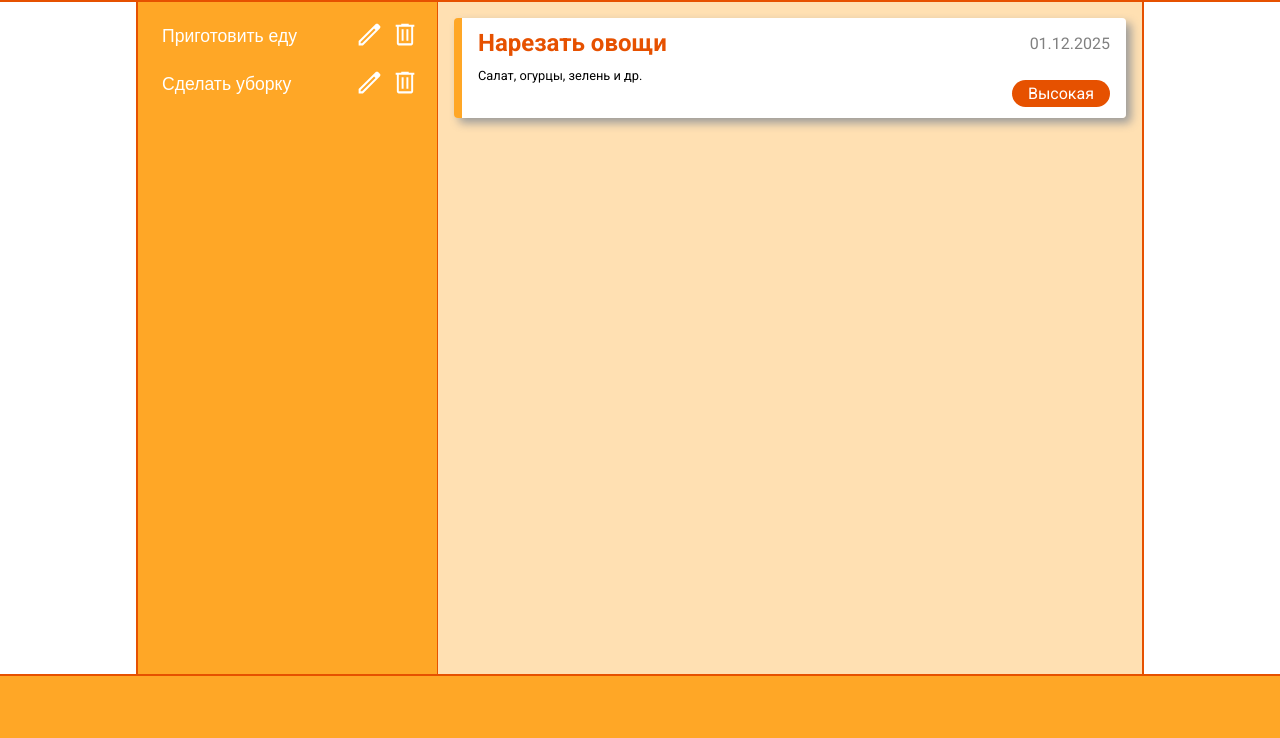
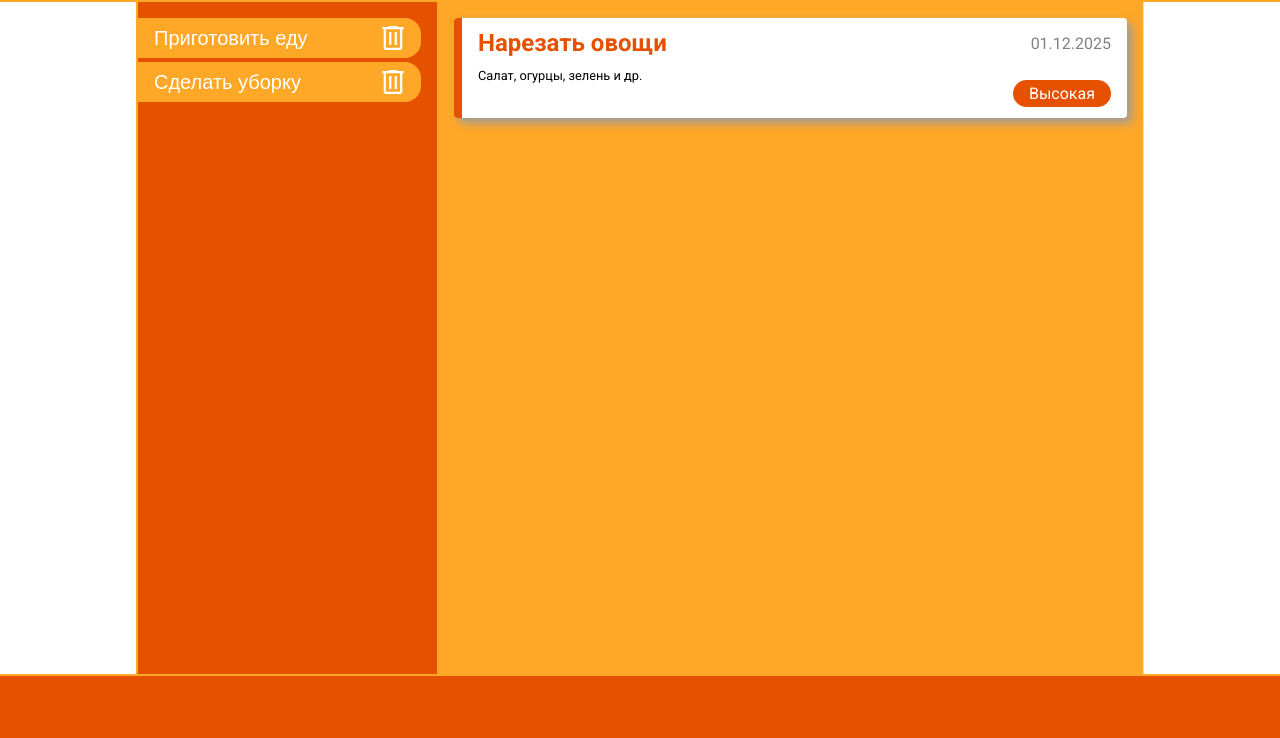
Before and after one commit to bulkassi/odin-todo-list, a website built with webpack: page src/template.html in a window 1280 px wide. Shown: the part 62-800 px from the top of the page. Built offline with nearby package versions, Linux system fonts and the light colour scheme; files whose address does not match are found by name.

Commit message:
Make adjustments to stylization of the page

```diff
--- a/src/styles.css
+++ b/src/styles.css
@@ -75,7 +75,7 @@ body {
 .footer {
   padding: 1rem calc(var(--spacing-unit) + (100% - var(--full-width)) / 2);
 
-  background-color: var(--primary);
+  background-color: var(--primary-dark);
   color: white;
 }
 
@@ -87,7 +87,7 @@ body {
   align-items: center;
   gap: var(--spacing-unit);
 
-  border-bottom: 2px solid var(--primary-dark);
+  border-bottom: 2px solid var(--primary);
 }
 
 .main-content {
@@ -101,57 +101,66 @@ body {
   height: 100%;
   overflow: hidden;
 
-  border-left: 2px solid var(--primary-dark);
-  border-right: 2px solid var(--primary-dark);
+  border-left: 2px solid var(--primary);
 }
 
 .projects-container {
   display: flex;
 
-  padding: var(--spacing-unit);
-  border-right: 1px solid var(--primary-dark);
+  padding: var(--spacing-unit) var(--spacing-unit) 0 0;
+  border-right: 1px solid var(--primary);
 
-  background-color: var(--primary);
+  background-color: var(--primary-dark);
 }
 
 .projects-list {
   display: grid;
   grid-template-columns: 1fr;
-  grid-template-rows: 2rem;
-  grid-auto-rows: 2rem;
-  gap: var(--spacing-unit);
+  grid-template-rows: 2.5rem;
+  grid-auto-rows: 2.5rem;
+  gap: 0.25rem;
 
   width: 100%;
 }
 
 .project-item {
   display: grid;
-  grid-template-columns: 1fr 2rem 2rem;
+  grid-template-columns: 1fr 2.5rem;
   gap: 0.2rem;
+
+  background-color: var(--primary);
+  border-radius: 0 1rem 1rem 0;
 
   width: 100%;
 }
 
 .project-name {
-  font-size: 1.1rem;
+  font-size: 1.25rem;
   color: white;
+  margin-left: 1rem;
 
   display: flex;
   justify-content: start;
   align-items: center;
-
-  padding: 0.5rem;
 }
 
-.project-edit-name img,
+.project-delete {
+  display: flex;
+  justify-content: center;
+  align-items: center;
+
+  margin-right: 1rem;
+}
+
 .project-delete img {
-  height: 1.8rem;
-  width: 1.8rem;
+  height: 2rem;
+  width: 2rem;
 }
 
 .todos-container {
-  background-color: var(--primary-light);
-  /* Add these properties to make it fill the available height */
+  background-color: var(--primary);
+  border-right: 1px solid var(--primary-light);
+
   display: flex;
   flex-direction: column;
   height: 100%;
@@ -167,9 +176,8 @@ body {
   gap: 1rem;
 
   padding: 1rem;
-  /* Add these properties to make it expand and fill the container */
   flex: 1;
-  min-height: 0; /* Important for Firefox to allow shrinking below content size */
+  min-height: 0;
 }
 
 .todo-item {
@@ -180,7 +188,11 @@ body {
     ". title date"
     ". desc priority";
 
-  background: linear-gradient(to right, var(--primary) 0.5rem, white 0.5rem);
+  background: linear-gradient(
+    to right,
+    var(--primary-dark) 0.5rem,
+    white 0.5rem
+  );
   border-radius: 0.25rem;
   box-shadow: 5px 5px 10px rgb(155, 155, 155);
 }
@@ -242,7 +254,7 @@ body {
 .footer {
   grid-area: footer;
 
-  border-top: 2px solid var(--primary-dark);
+  border-top: 2px solid var(--primary);
 }
 
 .text-normal {
--- a/src/template.html
+++ b/src/template.html
@@ -16,18 +16,12 @@
           <ul class="projects-list">
             <li class="project-item">
               <button class="project-name">Приготовить еду</button>
-              <button class="project-edit-name">
-                <img src="./public/svg/edit.svg" alt="Edit project name" />
-              </button>
               <button class="project-delete">
                 <img src="./public/svg/delete.svg" alt="Delete project" />
               </button>
             </li>
             <li class="project-item">
               <button class="project-name">Сделать уборку</button>
-              <button class="project-edit-name">
-                <img src="./public/svg/edit.svg" alt="Edit project name" />
-              </button>
               <button class="project-delete">
                 <img src="./public/svg/delete.svg" alt="Delete project" />
               </button>
```
